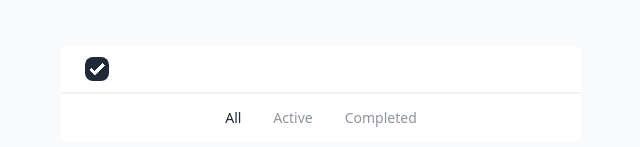
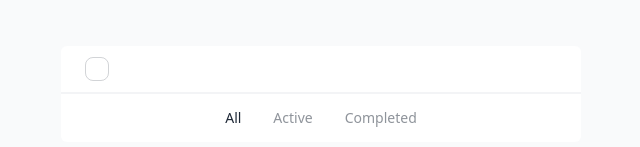
Before and after one commit to beyond009/TODO-mvc, a React (Vite) app: page / in a window 1280 px wide. Shown: the part 194-341 px from the top of the page, without its empty margins (319-959 px from the left). Built offline with nearby package versions, Linux system fonts and the light colour scheme.

Commit message:
fix: fix toggle all checked

```diff
--- a/src/App.tsx
+++ b/src/App.tsx
@@ -61,7 +61,7 @@ function App() {
           <input
             type="checkbox"
             className="checkbox"
-            checked={isCompletedAll}
+            checked={isCompletedAll && todos.length > 0}
             onChange={() => {
               handleToggleAll();
             }}
```
